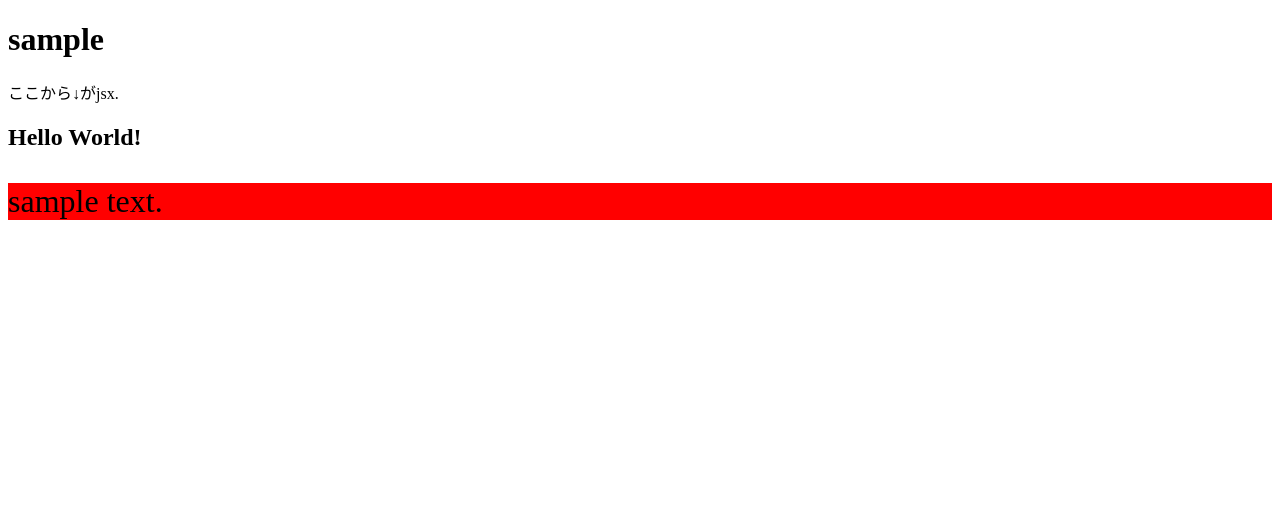
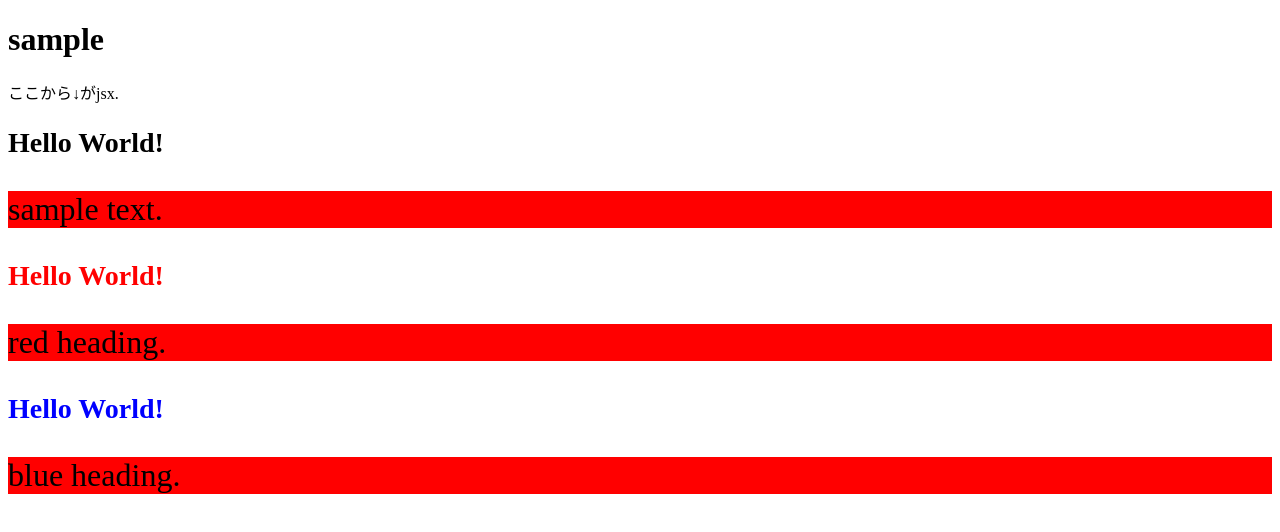
Before and after one commit to Tetsuya-Minase/program-samples, a Next.js app in the folder mdx-sample/: page /hello in a window 1280 px wide. Shown: the top 532 px of the page. Built offline with nearby package versions, Linux system fonts and the light colour scheme.

Commit message:
feat: add component.

```diff
--- /dev/null
+++ b/mdx-sample/components/header/Header.module.css
@@ -0,0 +1,9 @@
+.header {
+  font-size: 28px;
+}
+.header--red {
+  color: red;
+}
+.header--blue {
+  color: blue;
+}
--- /dev/null
+++ b/mdx-sample/components/header/Header.tsx
@@ -0,0 +1,19 @@
+import React from 'react';
+import style from './Header.module.css';
+
+interface Props {
+  heading: string,
+  color?: 'red' | 'blue'
+}
+
+export const HeaderComponent: React.FC<Props> = ({heading, color}) => {
+  if (!color) {
+    return <h1 className={style.header}>{heading}</h1>;
+  }
+  switch(color) {
+    case 'red':
+      return <h1 className={`${style.header} ${style['header--red']}`}>{heading}</h1>;
+    case 'blue':
+      return <h1 className={`${style.header} ${style['header--blue']}`}>{heading}</h1>;
+  }
+}
--- a/mdx-sample/pages/hello.mdx
+++ b/mdx-sample/pages/hello.mdx
@@ -1,8 +1,22 @@
+import {HeaderComponent} from '../components/header/Header.tsx';
+
 # sample
 ここから↓がjsx.
 <article>
-  <h1>Hello World!</h1>
+  <HeaderComponent heading="Hello World!"/>
   <div style={{backgroundColor: 'red', fontSize: '200%'}}>
     sample text.
   </div>
 </article>
+<article>
+  <HeaderComponent heading="Hello World!" color="red"/>
+  <div style={{backgroundColor: 'red', fontSize: '200%'}}>
+    red heading.
+  </div>
+</article>
+<article>
+  <HeaderComponent heading="Hello World!" color="blue"/>
+  <div style={{backgroundColor: 'red', fontSize: '200%'}}>
+    blue heading.
+  </div>
+</article>
```
